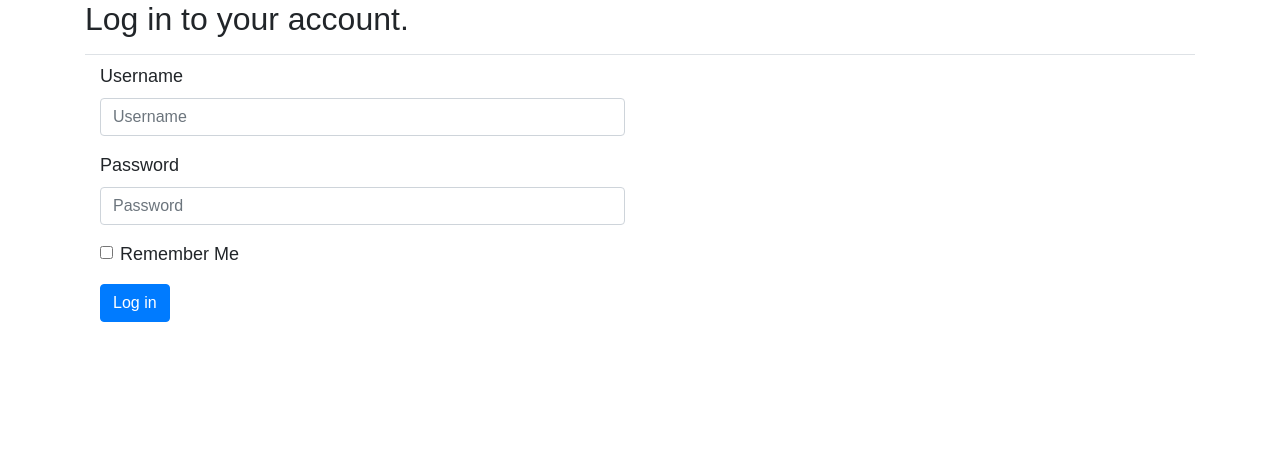
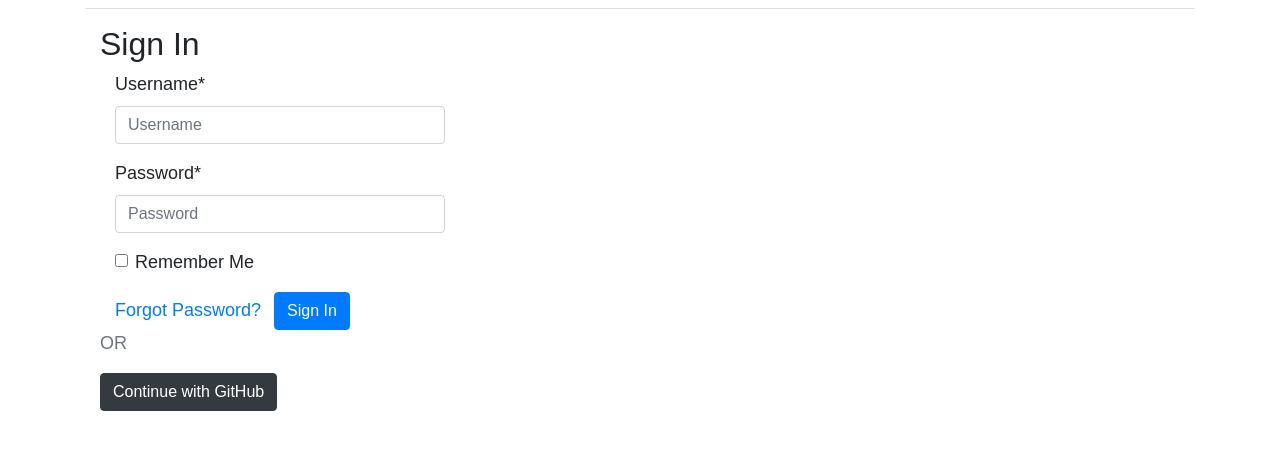
Before and after one commit to kevinbowen777/learning-log, a Django app: page /accounts/login/ in a window 1280 px wide. Shown: the part 56-506 px from the top of the page. Run offline with Django 3.2, Linux system fonts and the light colour scheme; parts of the project's set-up code (start-up, migrations or seed data) failed here and were passed over; some libraries are stand-ins or nearby versions.

Commit message:
Replacewith standard login template

```diff
--- a/templates/account/login.html
+++ b/templates/account/login.html
@@ -1,20 +1,22 @@
+<!-- templates/account/login.html -->
 {% extends "base.html" %}
-{% load bootstrap4 %}
+{% load crispy_forms_tags %}
+{% load socialaccount %}
 
-{% block page_header %}
-  <h2>Log in to your account.</h2>
-{% endblock page_header %}
+{% block title %}Sign In{% endblock title %}
 
 {% block content %}
-  <form method="post" action="{% url 'account_login' %}" class="col-md-6 form">
+<div class="container">
+  <p>
+  <h2>Sign In</h2>
+  <form class="col-md-4" method="post">
     {% csrf_token %}
-    {% bootstrap_form form %}
-    {% buttons %}
-      <button name="submit" class="btn btn-primary">Log in</button>
-    {% endbuttons %}
-
-    <input type="hidden" name="next"
-      value="{% url 'learning_logs:topics' %}" />
+    {{ form|crispy }}
+    <a class="button secondaryAction mr-2" href="{% url 'account_reset_password' %}">Forgot Password?</a>
+    <button class="primaryAction btn btn-primary" type="submit">Sign In</button>
   </form>
-
+  <p class="text-left text-muted">OR</p>
+  <a class="btn btn-dark" href="{% provider_login_url 'github' %}">Continue with GitHub</a>
+  </p>
+</div>
 {% endblock content %}
```
